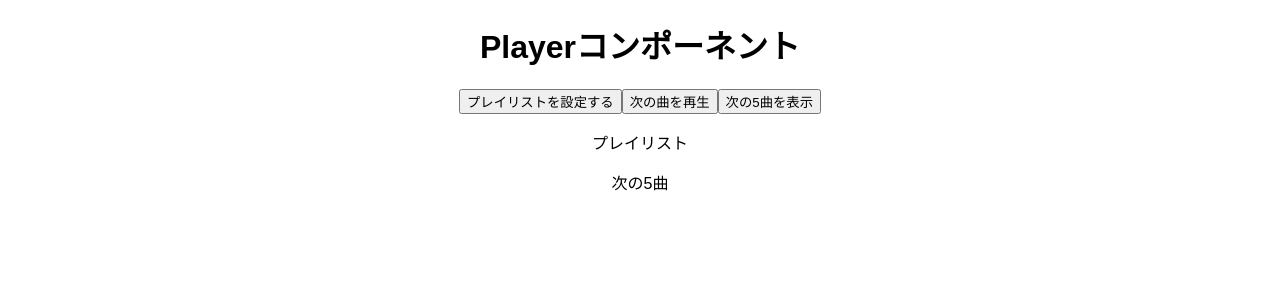
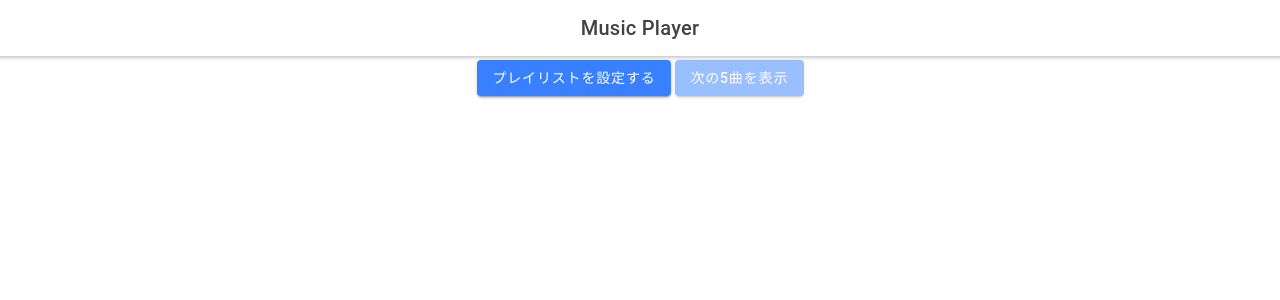
Before and after one commit to tomoki-kikuchi/music-player-sample, a React (Create React App) app: page / in a window 1280 px wide. Shown: the top 300 px of the page. Built offline with nearby package versions, Linux system fonts and the light colour scheme.

Commit message:
プレイリストの表示と再生中っぽい項目の実装の実装

```diff
--- a/package.json
+++ b/package.json
@@ -5,8 +5,11 @@
   "keywords": [],
   "main": "src/index.tsx",
   "dependencies": {
+    "@ionic/core": "^4.7.1",
+    "@ionic/react": "0.0.7",
     "react": "16.8.4",
     "react-dom": "16.8.4",
+    "react-router-dom": "^5.0.1",
     "react-scripts": "2.1.3"
   },
   "devDependencies": {
--- /dev/null
+++ b/src/component/PlayListComponent.tsx
@@ -0,0 +1,47 @@
+import React from 'react';
+import { IonIcon, IonItem, IonLabel, IonList, IonListHeader, IonReorder, IonThumbnail } from '@ionic/react';
+import { playCircle } from 'ionicons/icons';
+import { Song } from '../model/ShuffleSongModel';
+
+type Props = {
+  songs: Song[];
+  onPlay(id: number): void;
+  playingSong?: Song;
+};
+
+const PlayListComponent: React.SFC<Props> = ({ songs, onPlay, playingSong }) => (
+  <>
+    <IonList lines={'inset'}>
+      {songs.length !== 0 && <IonListHeader>プレイリスト</IonListHeader>}
+
+      {songs.map((data: Song, index: number) => {
+        return (
+          <IonItem
+            button
+            detail={false}
+            onClick={() => {
+              onPlay(data.id);
+            }}
+            key={`${index}_${data.id}`}
+          >
+            <IonThumbnail slot="start">
+              <img src={data.cover} alt={data.albumTitle} />
+            </IonThumbnail>
+            <IonLabel>{data.title}</IonLabel>
+
+            {/*{playingSong && playingSong.id === data.id && (*/}
+            {/*  <IonIcon*/}
+            {/*    icon={playCircle}*/}
+            {/*    onClick={() => {*/}
+            {/*      onPlay(data.id);*/}
+            {/*    }}*/}
+            {/*  />*/}
+            {/*)}*/}
+          </IonItem>
+        );
+      })}
+    </IonList>
+  </>
+);
+
+export default PlayListComponent;
--- a/src/data/songData.ts
+++ b/src/data/songData.ts
@@ -8,6 +8,7 @@ export const songData: Song[] = [
     albumTitle: 'LOS INGOBERNABLES de JAPON',
     genre: 'genre1',
     songTime: 50000,
+    cover: '/assets/img/cover_njpw.jpg',
   },
   {
     id: 2,
@@ -16,6 +17,7 @@ export const songData: Song[] = [
     albumTitle: 'LOVE & ENERGY ~Hiroshi Tanahashi ENTRANCE MUSIC~',
     genre: 'genre2',
     songTime: 50000,
+    cover: '/assets/img/cover_njpw.jpg',
   },
   {
     id: 3,
@@ -24,6 +26,7 @@ export const songData: Song[] = [
     albumTitle: '新日本プロレスリング "NEXT SIDE"',
     genre: 'genre3',
     songTime: 50000,
+    cover: '/assets/img/cover_njpw.jpg',
   },
   {
     id: 4,
@@ -32,6 +35,7 @@ export const songData: Song[] = [
     albumTitle: '新日本プロレスリング “ARENA SIDE”',
     genre: 'genre4',
     songTime: 50000,
+    cover: '/assets/img/cover_njpw.jpg',
   },
   {
     id: 5,
@@ -40,6 +44,7 @@ export const songData: Song[] = [
     albumTitle: 'アルバム5',
     genre: 'genre5',
     songTime: 50000,
+    cover: '/assets/img/cover_njpw.jpg',
   },
   {
     id: 6,
@@ -48,6 +53,7 @@ export const songData: Song[] = [
     albumTitle: '新日本プロレスリング“NEVER SIDE"',
     genre: 'genre6',
     songTime: 50000,
+    cover: '/assets/img/cover_njpw.jpg',
   },
   {
     id: 7,
@@ -56,6 +62,7 @@ export const songData: Song[] = [
     albumTitle: 'アルバム7',
     genre: 'genre7',
     songTime: 50000,
+    cover: '/assets/img/cover_njpw.jpg',
   },
   {
     id: 8,
@@ -64,6 +71,7 @@ export const songData: Song[] = [
     albumTitle: 'アルバム8',
     genre: 'genre8',
     songTime: 50000,
+    cover: '/assets/img/cover_njpw.jpg',
   },
   {
     id: 9,
@@ -72,6 +80,7 @@ export const songData: Song[] = [
     albumTitle: 'アルバム9',
     genre: 'genre9',
     songTime: 50000,
+    cover: '/assets/img/cover_njpw.jpg',
   },
   {
     id: 10,
@@ -80,6 +89,7 @@ export const songData: Song[] = [
     albumTitle: 'アルバム10',
     genre: 'genre10',
     songTime: 50000,
+    cover: '/assets/img/cover_njpw.jpg',
   },
   {
     id: 11,
@@ -88,6 +98,7 @@ export const songData: Song[] = [
     albumTitle: 'アルバム11',
     genre: 'genre11',
     songTime: 50000,
+    cover: '/assets/img/cover_njpw.jpg',
   },
   {
     id: 12,
@@ -96,6 +107,7 @@ export const songData: Song[] = [
     albumTitle: 'アルバム12',
     genre: 'genre12',
     songTime: 50000,
+    cover: '/assets/img/cover_njpw.jpg',
   },
   {
     id: 13,
@@ -104,6 +116,7 @@ export const songData: Song[] = [
     albumTitle: 'アルバム13',
     genre: 'genre13',
     songTime: 50000,
+    cover: '/assets/img/cover_njpw.jpg',
   },
   {
     id: 14,
@@ -112,6 +125,7 @@ export const songData: Song[] = [
     albumTitle: 'アルバム14',
     genre: 'genre14',
     songTime: 50000,
+    cover: '/assets/img/cover_njpw.jpg',
   },
   {
     id: 15,
@@ -120,6 +134,7 @@ export const songData: Song[] = [
     albumTitle: 'アルバム15',
     genre: 'genre15',
     songTime: 50000,
+    cover: '/assets/img/cover_njpw.jpg',
   },
   {
     id: 16,
@@ -128,6 +143,7 @@ export const songData: Song[] = [
     albumTitle: 'アルバム16',
     genre: 'genre16',
     songTime: 50000,
+    cover: '/assets/img/cover_njpw.jpg',
   },
   {
     id: 17,
@@ -136,6 +152,7 @@ export const songData: Song[] = [
     albumTitle: 'アルバム17',
     genre: 'genre17',
     songTime: 50000,
+    cover: '/assets/img/cover_njpw.jpg',
   },
   {
     id: 18,
@@ -144,6 +161,7 @@ export const songData: Song[] = [
     albumTitle: 'アルバム18',
     genre: 'genre18',
     songTime: 50000,
+    cover: '/assets/img/cover_njpw.jpg',
   },
   {
     id: 19,
@@ -152,6 +170,7 @@ export const songData: Song[] = [
     albumTitle: 'アルバム19',
     genre: 'genre19',
     songTime: 50000,
+    cover: '/assets/img/cover_njpw.jpg',
   },
   {
     id: 20,
@@ -160,14 +179,16 @@ export const songData: Song[] = [
     albumTitle: 'アルバム20',
     genre: 'genre20',
     songTime: 50000,
+    cover: '/assets/img/cover_njpw.jpg',
   },
 ];
 
-export const initialSongState = {
+export const initialSongState: Song = {
   id: 1,
   title: 'BUSHI-DO〜BUSHIのテーマ',
   artistName: '新日本プロレスリング',
   albumTitle: 'LOS INGOBERNABLES de JAPON',
   genre: 'genre1',
   songTime: 50000,
+  cover: '/assets/img/cover_njpw.jpg',
 };
--- a/src/index.tsx
+++ b/src/index.tsx
@@ -2,6 +2,8 @@ import * as React from 'react';
 import { render } from 'react-dom';
 
 import './styles.css';
+import '@ionic/core/css/core.css';
+import '@ionic/core/css/ionic.bundle.css';
 import { MusicPlayer } from './view/component/MusicPlayer';
 
 function App() {
--- a/src/model/ShuffleSongModel.ts
+++ b/src/model/ShuffleSongModel.ts
@@ -5,6 +5,7 @@ export type Song = {
   albumTitle: string;
   genre: string;
   songTime: number;
+  cover: string;
 };
 
 export type ShuffleEngine = {
--- a/src/view/component/MusicPlayer.tsx
+++ b/src/view/component/MusicPlayer.tsx
@@ -1,13 +1,35 @@
 import React from 'react';
+import {
+  IonApp,
+  IonHeader,
+  IonToolbar,
+  IonTitle,
+  IonContent,
+  IonButton,
+  IonList,
+  IonItem,
+  IonListHeader,
+  IonThumbnail,
+  IonLabel,
+  IonFooter,
+  IonIcon,
+  IonModal,
+} from '@ionic/react';
+import { fastforward } from 'ionicons/icons';
+
 import { ShuffleSongController } from '../../controller/ShuffleSongController';
 import { initialSongState, songData } from '../../data/songData';
 import { Song } from '../../model/ShuffleSongModel';
+import PlayListComponent from '../../component/PlayListComponent';
 
 interface Props {}
 interface State {
   songs: Song[];
   nextSong: Song;
   next5Song: Song[];
+  playNumber?: number;
+  nowPlaying?: Song;
+  showModal: boolean;
 }
 
 export class MusicPlayer extends React.Component<Props, State> {
@@ -16,34 +38,50 @@ export class MusicPlayer extends React.Component<Props, State> {
   constructor(props: Props) {
     super(props);
     this.controller = new ShuffleSongController();
-    this.setSongs = this.setSongs.bind(this);
-    this.getNextSong = this.getNextSong.bind(this);
-    this.peekQueue = this.peekQueue.bind(this);
+    this.setPlayList = this.setPlayList.bind(this);
+    this.onNext = this.onNext.bind(this);
+    this.getNext5Song = this.getNext5Song.bind(this);
+    this.onPlay = this.onPlay.bind(this);
+    this.onCloseModal = this.onCloseModal.bind(this);
+    this.showNext5Song = this.showNext5Song.bind(this);
 
     this.state = {
       songs: [],
       nextSong: initialSongState,
       next5Song: [],
+      showModal: false,
     };
   }
 
-  setSongs(): void {
-    console.log('setSongs');
+  setPlayList(): void {
+    console.log('setPlayList');
     this.controller.setSong(songData);
     this.setState({
       songs: this.controller.getSongs(),
     });
   }
 
-  getNextSong() {
-    console.log('nextSong');
+  onPlay(id: number) {
+    console.log('onPlay', id);
+    this.setState({ nowPlaying: initialSongState });
+  }
+
+  onNext() {
+    console.log('onNext');
 
     this.setState({
-      nextSong: this.controller.getNextSong(),
+      nowPlaying: this.controller.getNextSong(),
     });
   }
 
-  peekQueue() {
+  showNext5Song() {
+    this.setState({
+      showModal: true,
+      next5Song: this.controller.peekQueue(),
+    });
+  }
+
+  getNext5Song() {
     console.log('nextSong');
 
     this.setState({
@@ -51,37 +89,71 @@ export class MusicPlayer extends React.Component<Props, State> {
     });
   }
 
+  onCloseModal() {
+    this.setState({
+      showModal: false,
+    });
+  }
+
   render() {
     return (
       <div className="App">
-        <h1>Playerコンポーネント</h1>
+        <IonApp>
+          <IonContent>
+            <IonHeader>
+              <IonToolbar>
+                <IonTitle>Music Player</IonTitle>
+              </IonToolbar>
+            </IonHeader>
 
-        {this.state.songs.length !== 0 && <div>合計{this.state.songs.length}曲</div>}
-        <button onClick={this.setSongs}>プレイリストを設定する</button>
-        <button onClick={this.getNextSong}>次の曲を再生</button>
-        <button onClick={this.peekQueue}>次の5曲を表示</button>
+            <IonButton onClick={this.setPlayList}>プレイリストを設定する</IonButton>
+            {/*<IonButton onClick={this.onNext}>次の曲を再生</IonButton>*/}
+            <IonButton
+              disabled={(() => {
+                return this.state.songs.length === 0;
+              })()}
+              onClick={this.showNext5Song}
+            >
+              次の5曲を表示
+            </IonButton>
 
-        <p>プレイリスト</p>
-        <ul>
-          {this.state.songs.map((data: Song, index: number) => {
-            return (
-              <li key={`${index}_${data.id}`}>
-                {index + 1}. {data.title}
-              </li>
-            );
-          })}
-        </ul>
+            <PlayListComponent onPlay={this.onPlay} songs={this.state.songs} playingSong={this.state.nowPlaying} />
 
-        <p>次の5曲</p>
-        <ul>
-          {this.state.next5Song.map((data: Song, index: number) => {
-            return (
-              <li key={`${index}_${data.id}`}>
-                {index + 1}. {data.title}
-              </li>
-            );
-          })}
-        </ul>
+            <IonModal isOpen={this.state.showModal}>
+              <IonList>
+                <IonListHeader>次の5曲</IonListHeader>
+                {this.state.next5Song.map((data: Song, index: number) => {
+                  return (
+                    <IonItem key={`${index}_${data.id}`}>
+                      <IonThumbnail slot="start">
+                        <img src={data.cover} alt={data.albumTitle} />
+                      </IonThumbnail>
+                      <IonLabel>{data.title}</IonLabel>
+                    </IonItem>
+                  );
+                })}
+              </IonList>
+              <IonButton onClick={() => this.onCloseModal()}>閉じる</IonButton>
+            </IonModal>
+          </IonContent>
+          {this.state.nowPlaying && (
+            <IonFooter>
+              <IonItem color={'dark'}>
+                <IonThumbnail slot="start">
+                  <img src={this.state.nowPlaying.cover} alt={this.state.nowPlaying.albumTitle} />
+                </IonThumbnail>
+                <IonLabel>{this.state.nowPlaying.title}</IonLabel>
+                <IonIcon
+                  icon={fastforward}
+                  onClick={() => {
+                    this.onNext();
+                    // onPlay(data.id);
+                  }}
+                />
+              </IonItem>
+            </IonFooter>
+          )}
+        </IonApp>
       </div>
     );
   }
--- a/src/view/component/Player.tsx
+++ b/src/view/component/Player.tsx
@@ -12,7 +12,7 @@ export function Player() {
   const [count, setCount] = useState(0);
 
   const setSongs = () => {
-    console.log("setSongs");
+    console.log("setPlayList");
     controller.setSong(songData);
 
     setStateSongs(controller.getSongs());
@@ -22,7 +22,7 @@ export function Player() {
     setStateNexSongs(controller.getNextSong());
   };
   const peekQueue = () => {
-    console.log("peekQueue", controller.peekQueue());
+    console.log("getNext5Song", controller.peekQueue());
     controller.peekQueue();
   };
 
```
Also changed, not shown: public/assets/img/cover_njpw.jpg (added), 1 other file (tests, documents, lock files or other folders).
